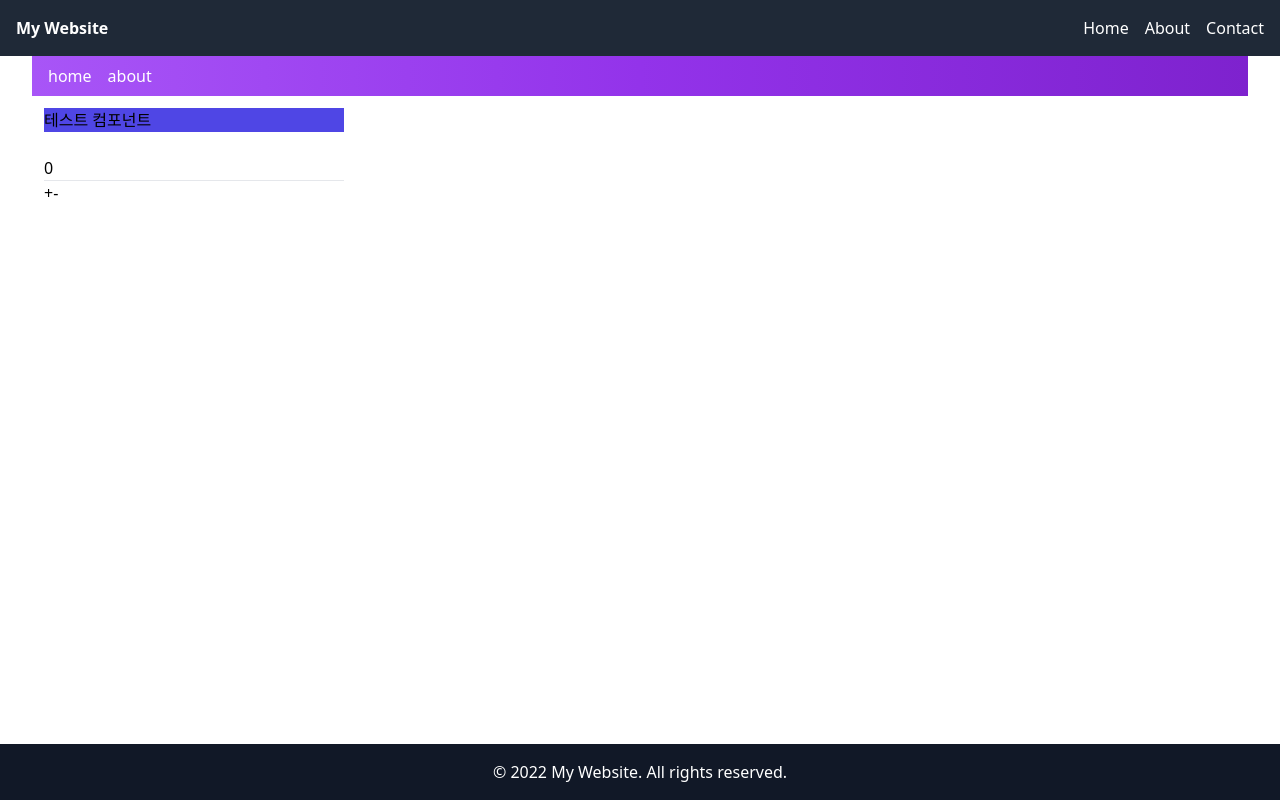
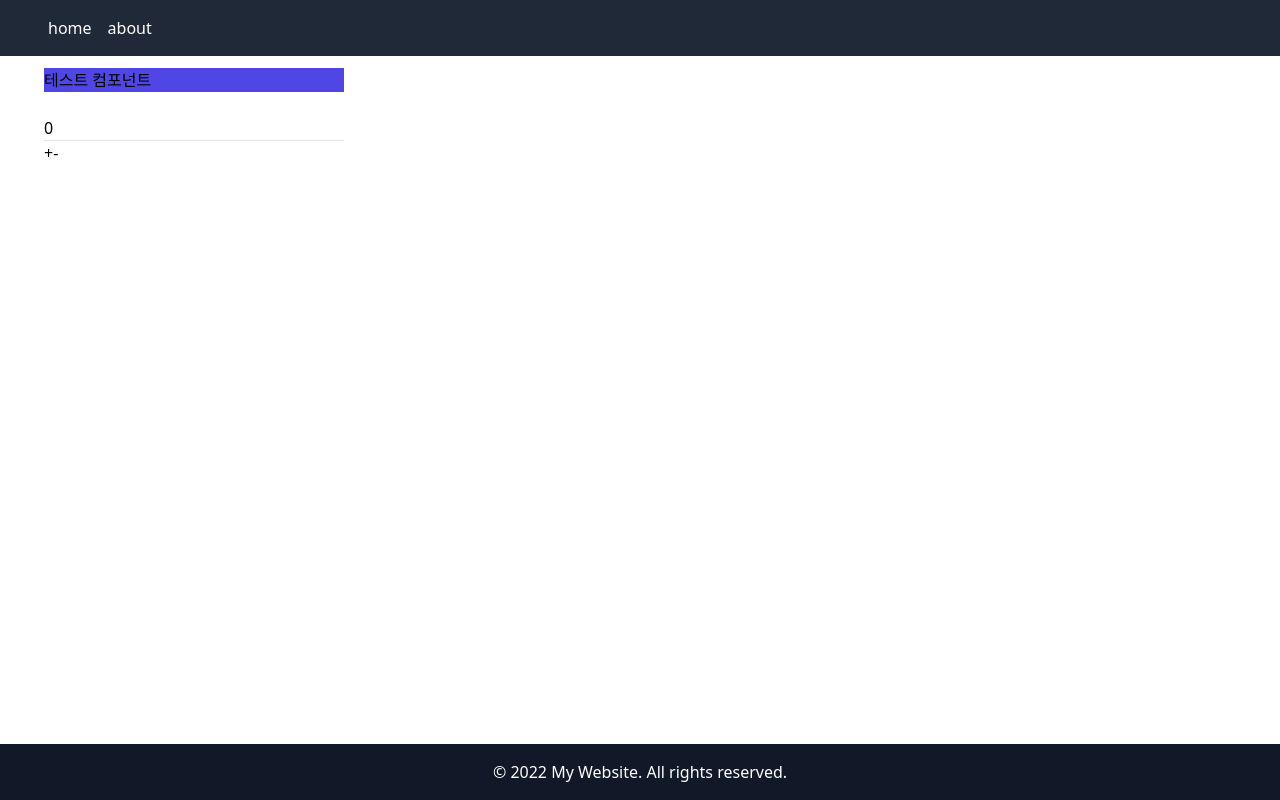
Before and after one commit to milmilmilkim/next-13-app-dir, a Next.js app: page / in a window 1280 px wide. Built offline with nearby package versions, Linux system fonts and the light colour scheme.

Commit message:
레이아웃 수정

```diff
--- a/src/app/layout.tsx
+++ b/src/app/layout.tsx
@@ -19,7 +19,6 @@ export default function RootLayout({ children }: { children: React.ReactNode })
         <StyledComponentsRegistry>
           <Header />
           <Container>
-            <Nav />
             <Content>{children}</Content>
           </Container>
           <Footer />
--- a/src/layout/Header.tsx
+++ b/src/layout/Header.tsx
@@ -1,20 +1,9 @@
 import tw from 'tailwind-styled-components';
-
+import Nav from './Nav';
 const Header = () => {
   return (
     <StyledHeader>
-      <nav className="flex justify-between items-center">
-        <div className="flex items-center">
-          <h1 className="text-white font-bold">My Website</h1>
-        </div>
-        <div>
-          <ul className="flex space-x-4 text-white">
-            <li>Home</li>
-            <li>About</li>
-            <li>Contact</li>
-          </ul>
-        </div>
-      </nav>
+      <Nav />
     </StyledHeader>
   );
 };
--- a/src/layout/Nav.tsx
+++ b/src/layout/Nav.tsx
@@ -4,7 +4,7 @@ import Link from 'next/link';
 
 const Nav = () => {
   return (
-    <nav className="bg-gradient-to-r from-purple-500 via-purple-600 to-purple-700 py-2">
+    <nav className="max-w-screen-xl mx-auto px-4">
       <ul className="flex justify-start space-x-4 pl-4">
         <li className="text-white">
           <Link href="/">home</Link>
```
